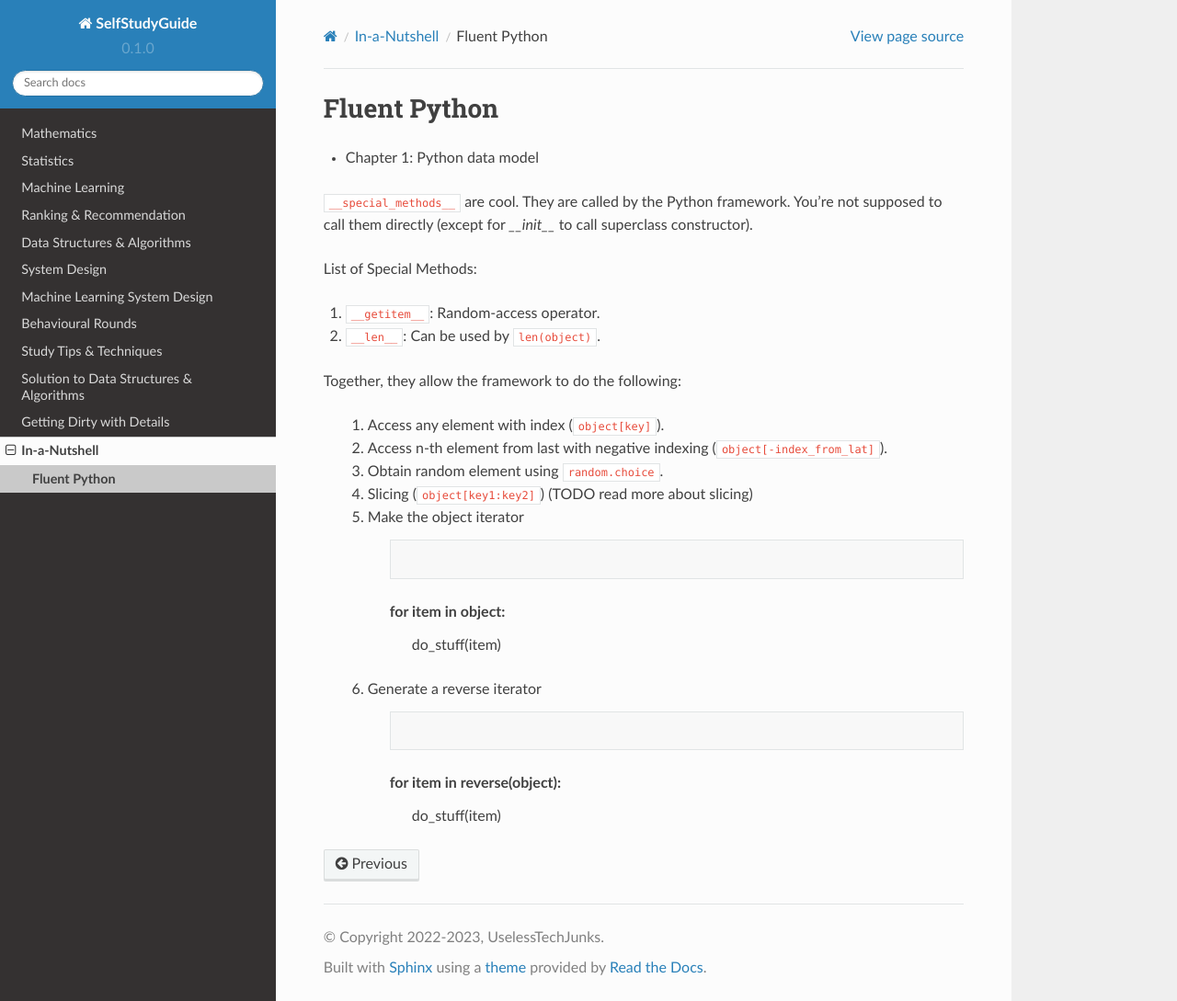
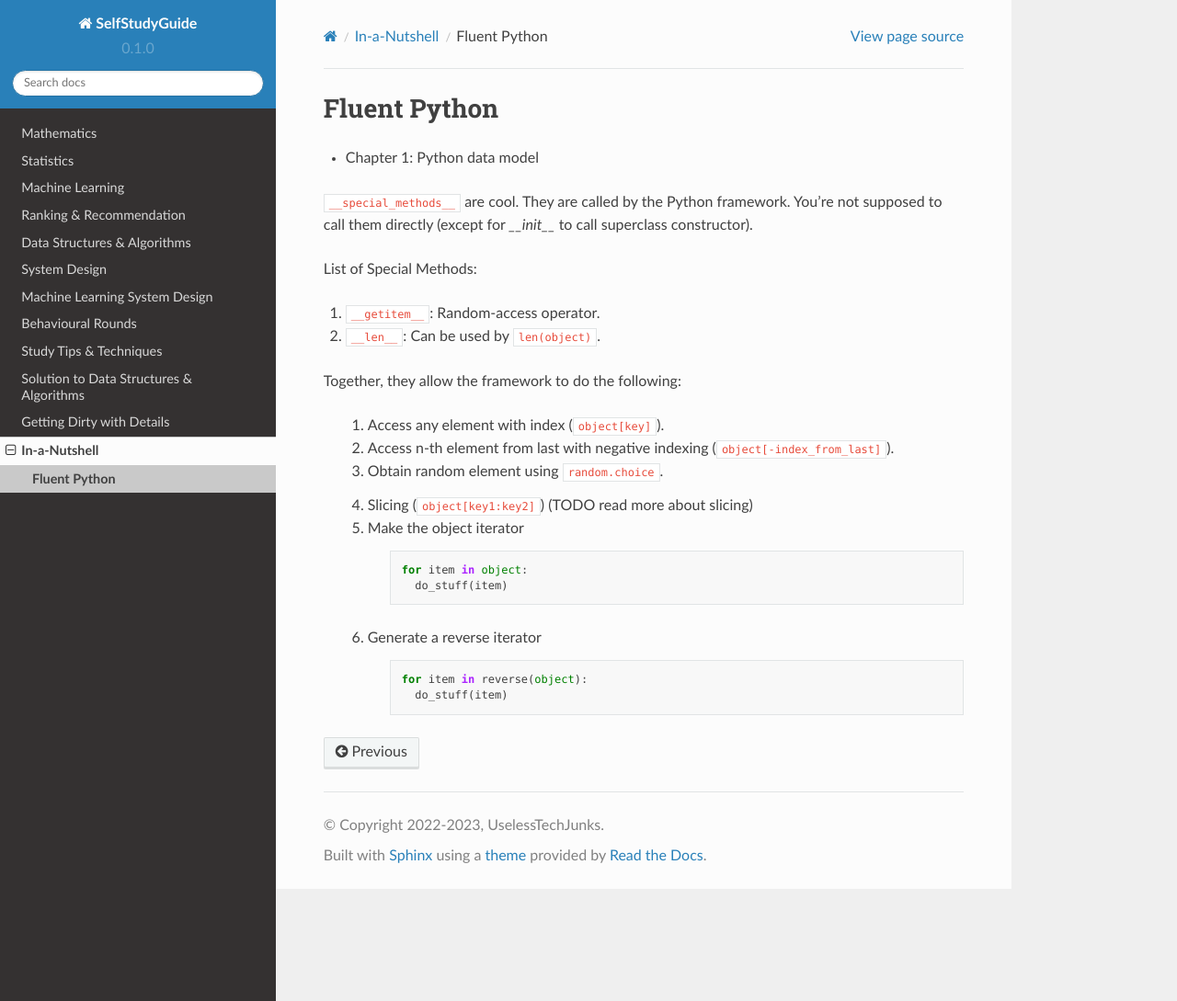
Before and after one commit to uselesstechjunks/leetcode, a Sphinx documentation site: the page built from docs/source/fluent-python.rst, in a window 1280 px wide and 1089 px high. Shown: the whole window at 92% size. Built offline with Sphinx 7.4.7 and the Read the Docs theme 2.0.0, drawn with Linux system fonts in a browser that asks for light colours; part of the change alters nothing that is shown.

Commit message:
Update fluent-python.rst

```diff
--- a/docs/source/fluent-python.rst
+++ b/docs/source/fluent-python.rst
@@ -13,19 +13,26 @@ List of Special Methods:
 Together, they allow the framework to do the following:
 
   #. Access any element with index (``object[key]``).
-  #. Access n-th element from last with negative indexing (``object[-index_from_lat]``).
+  #. Access n-th element from last with negative indexing (``object[-index_from_last]``).
   #. Obtain random element using ``random.choice``.
+
+      .. code-block: python
+
+          from random import choice
+
+          item = choice(object) # returns a random item from object
+
   #. Slicing (``object[key1:key2]``) (TODO read more about slicing)
   #. Make the object iterator
 
       .. code-block:: python
 
-      for item in object:
-        do_stuff(item)
+          for item in object:
+            do_stuff(item)
 
   #. Generate a reverse iterator
 
       .. code-block:: python
 
-      for item in reverse(object):
-        do_stuff(item)
+          for item in reverse(object):
+            do_stuff(item)
```
